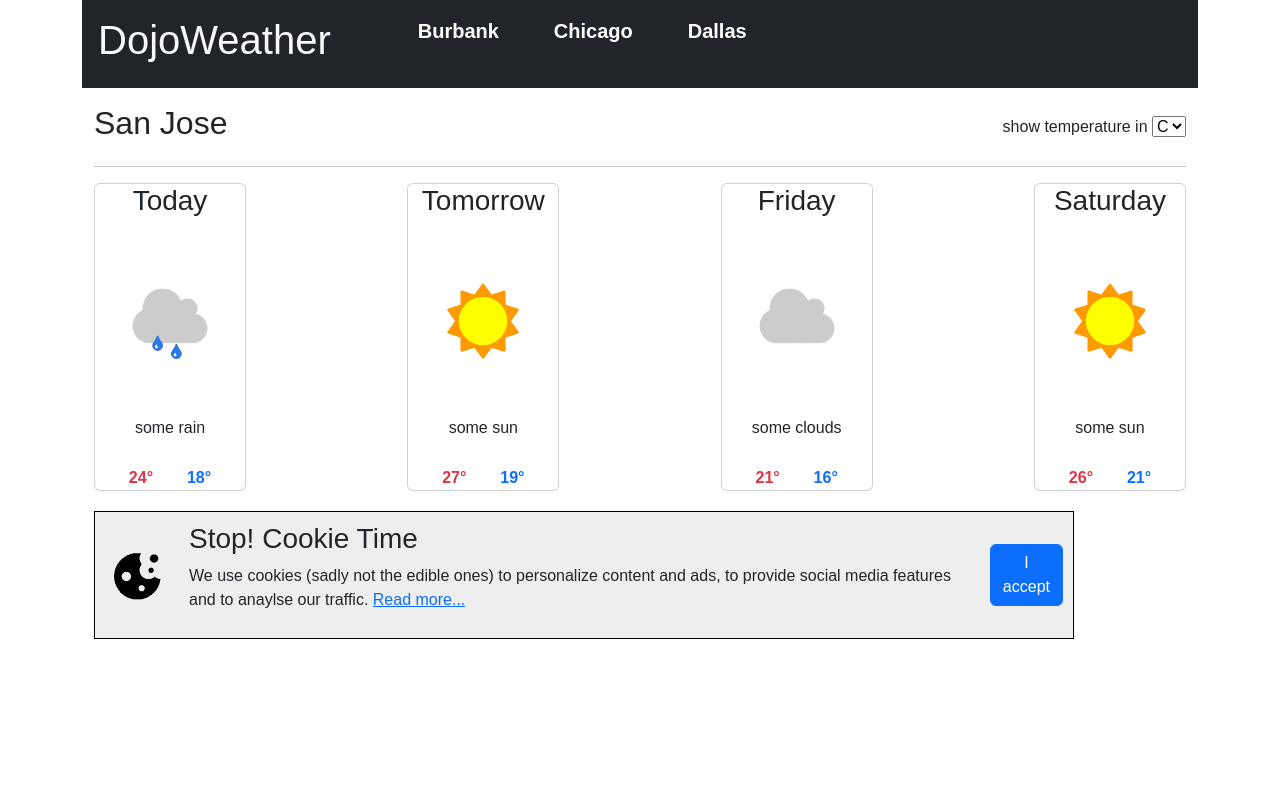
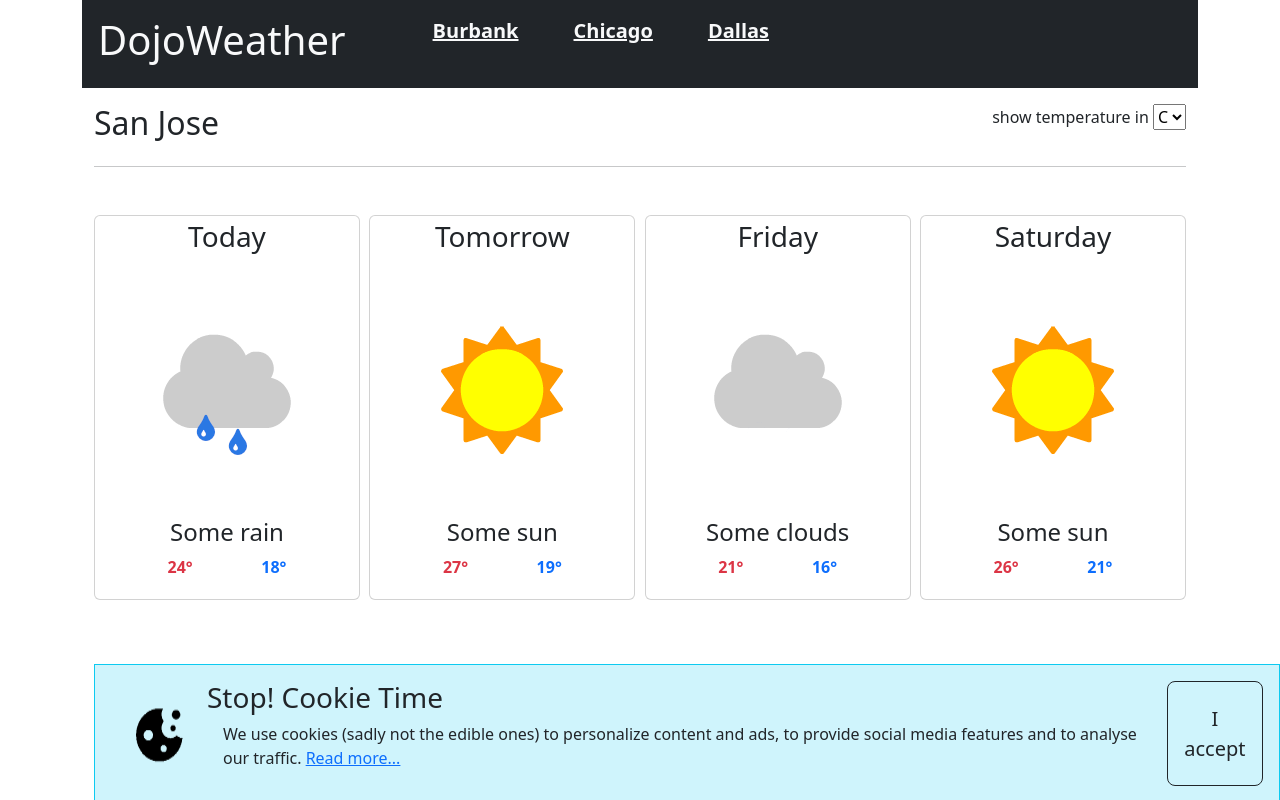
Before and after one commit to jaerrib/practice_apps, a plain HTML site: page weather/index.html in a window 1280 px wide. Drawn offline with nearby package versions, Linux system fonts and the light colour scheme.

Commit message:
Restyle weather cards and cookie banner

```diff
--- a/weather/css/style.css
+++ b/weather/css/style.css
@@ -1,12 +1,12 @@
-* {
+/* * {
     margin: 0;
     padding: 0;
-}
+} */
 
-.container {
+/* .container {
     background-color: white;
     font-family: sans-serif;
-}
+} */
 
 /* .nav_container {
     display: flex;
@@ -36,48 +36,48 @@ li {
     margin-left: 55px;
 }
 
-a.city_link {
+/* a.city_link {
     color: white;
     text-decoration: none;
 
-}
+} */
 
 /* End Nav Bar */
 
 /* End Nav Container */
 
-.main_content {
+/* .main_content {
     color: black;
     margin: 20px auto 0;
     width: 1000px;
-}
+} */
 
 hr {
     margin: 20px auto;
 }
 
-.header {
+/* .header {
     display: flex;
     align-items: center;
     justify-content: space-between;
     margin: 0 auto;
-}
+} */
 
 /* End Header */
 
-.daily_forecast {
+/* .daily_forecast {
     display: flex;
     align-items: flex-start;
     justify-content: space-between;
-    /* padding: 0; */
-}
+    /* padding: 0;
+} */
 
-.day_card {
+/* .day_card {
     background-color: #eeeeee;
     padding: 25px;
-}
+} */
 
-.day,
+/* .day,
 .forecast {
     text-align: center;
 }
@@ -95,17 +95,17 @@ hr {
     font-weight: bold;
     justify-content: space-evenly;
     margin-top: 10px;
-}
+} */
 
-.high {
+/* .high {
     color: #cf2a27;
 }
 
 .low {
     color: #337de4;
-}
+} */
 
-#cookie_banner {
+/* #cookie_banner {
     display: flex;
     align-items: center;
     justify-content: space-between;
@@ -115,13 +115,13 @@ hr {
     padding: 10px;
     position: fixed;
     width: 980px;
-}
+} */
 
-.cookie_img {
+/* .cookie_img {
     width: 75px;
-}
+} */
 
-.cookie_text {
+/* .cookie_text {
     margin: 0 20px;
 }
 
@@ -130,7 +130,7 @@ hr {
     font-weight: bold;
     padding: 10px;
     width: 100px;
-}
+} */
 
 /* End Cookie Banner */
 
--- a/weather/index.html
+++ b/weather/index.html
@@ -22,9 +22,9 @@
             <div class="d-flex justify-content-center p-3">
                 <h1>DojoWeather</h1>
                 <ul>
-                    <li><a href="#" class="city_link" onclick="loadReport()">Burbank</a></li>
-                    <li><a href="#" class="city_link" onclick="loadReport()">Chicago</a></li>
-                    <li><a href="#" class="city_link" onclick="loadReport()">Dallas</a></li>
+                    <li><a href="#" class="link-light" onclick="loadReport()">Burbank</a></li>
+                    <li><a href="#" class="link-light" onclick="loadReport()">Chicago</a></li>
+                    <li><a href="#" class="link-light" onclick="loadReport()">Dallas</a></li>
                 </ul>
             </div>
             <!-- End Nav Bar -->
@@ -32,7 +32,7 @@
         <!-- End Nav Container -->
         <!-- Main Content -->
         <div class="container mt-3">
-            <div class="header">
+            <div class="d-flex justify-content-between">
                 <h2 class="city_Name">San Jose</h2>
                 <div class="temperature">
                     <label for="temp">show temperature in</label>
@@ -42,60 +42,60 @@
                     </select>
                 </div>
             </div>
-            <hr>
-            <div class="daily_forecast">
-                <div class="card">
-                    <h3 class="text-center">Today</h3>
-                    <img src="img/some_rain.png" alt="some rain" class="weather_icon">
-                    <p class="forecast">some rain</p>
-                    <div class="temps">
-                        <div class="text-danger"><span id="today_high">24</span>°</div>
-                        <div class="text-primary"><span id="today_low">18</span>°</div>
+            <hr class="my-3">
+            <div class="d-flex align-items-start justify-content-between my-5">
+                <div class="card text-center p-1">
+                    <h3>Today</h3>
+                    <img src="img/some_rain.png" alt="some rain" class="rounded-circle img-fluid">
+                    <h4>Some rain</h4>
+                    <div class="d-flex justify-content-evenly">
+                        <p class="text-danger fw-bold"><span id="today_high">24</span>°</p>
+                        <p class="text-primary fw-bold"><span id="today_low">18</span>°</p>
                     </div>
                 </div>
-                <div class="card">
-                    <h3 class="text-center">Tomorrow</h3>
-                    <img src="img/some_sun.png" alt="some sun" class="weather_icon">
-                    <p class="forecast">some sun</p>
-                    <div class="temps">
-                        <div class="text-danger"><span id="tomorrow_high">27</span>°</div>
-                        <div class="text-primary"><span id="tomorrow_low">19</span>°</div>
+                <div class="card text-center p-1">
+                    <h3>Tomorrow</h3>
+                    <img src="img/some_sun.png" alt="some sun" class="rounded-circle img-fluid">
+                    <h4>Some sun</h4>
+                    <div class="d-flex justify-content-evenly">
+                        <p class="text-danger fw-bold"><span id="tomorrow_high">27</span>°</p>
+                        <p class="text-primary fw-bold"><span id="tomorrow_low">19</span>°</p>
                     </div>
                 </div>
-                <div class="card">
-                    <h3 class="text-center">Friday</h3>
-                    <img src="img/some_clouds.png" alt="some clouds" class="weather_icon">
-                    <p class="forecast">some clouds</p>
-                    <div class="temps">
-                        <div class="text-danger"><span id="fri_high">21</span>°</div>
-                        <div class="text-primary"><span id="fri_low">16</span>°</div>
+                <div class="card text-center p-1">
+                    <h3>Friday</h3>
+                    <img src="img/some_clouds.png" alt="some clouds" class="rounded-circle img-fluid">
+                    <h4>Some clouds</h4>
+                    <div class="d-flex justify-content-evenly">
+                        <p class="text-danger fw-bold"><span id="fri_high">21</span>°</p>
+                        <p class="text-primary fw-bold"><span id="fri_low">16</span>°</p>
                     </div>
                 </div>
-                <div class="card">
-                    <h3 class="text-center">Saturday</h3>
-                    <img src="img/some_sun.png" alt="some sun" class="weather_icon">
-                    <p class="forecast">some sun</p>
-                    <div class="temps">
-                        <div class="text-danger"><span id="sat_high">26</span>°</div>
-                        <div class="text-primary"><span id="sat_low">21</span>°</div>
+                <div class="card text-center p-1">
+                    <h3>Saturday</h3>
+                    <img src="img/some_sun.png" alt="some sun" class="rounded-circle img-fluid">
+                    <h4>Some sun</h4>
+                    <div class="d-flex justify-content-evenly">
+                        <p class="text-danger fw-bold"><span id="sat_high">26</span>°</p>
+                        <p class="text-primary fw-bold"><span id="sat_low">21</span>°</p>
                     </div>
                 </div>
             </div>
             <!-- Cookie Banner -->
-            <div class="d-flex justify-content-between position-fixed" id="cookie_banner">
-                <img src="img/cookie.png" alt="cookie" class="cookie_img">
-                <div class="cookie_text">
+            <div class="d-flex justify-content-between position-fixed bg-info-subtle border border-info mt-3 mx-auto p-3" id="cookie_banner">
+                <img src="img/cookie.png" alt="cookie" class="rounded-circle img-fluid m-3">
+                <div>
                     <h3>Stop! Cookie Time</h3>
-                    <p>
+                    <p class="mx-3 overflow-auto">
                         We use cookies (sadly not the edible ones) to personalize content and ads, to provide social
-                        media features and to anaylse our traffic. <a href="#">Read more...</a>
+                        media features and to analyse our traffic. <a href="#">Read more...</a>
                     </p>
                 </div>
-                <button class="btn btn-primary" onclick="hide()">I accept</button>
+                <button class="btn btn-outline-dark btn-lg" onclick="hide()">I accept</button>
             </div>
             <!-- End Cookie Banner -->
+        </div>
             <!-- End Main Content -->
-        </div>
     </div>
     <!-- End Container -->
     <script src="https://cdn.jsdelivr.net/npm/bootstrap@5.3.0-alpha3/dist/js/bootstrap.bundle.min.js"
```
